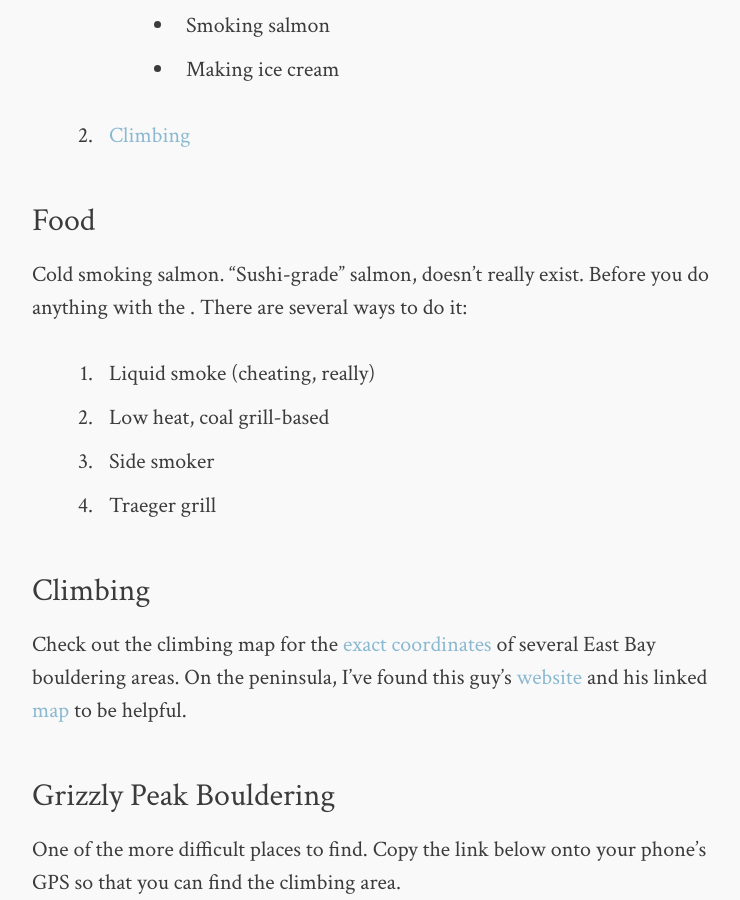
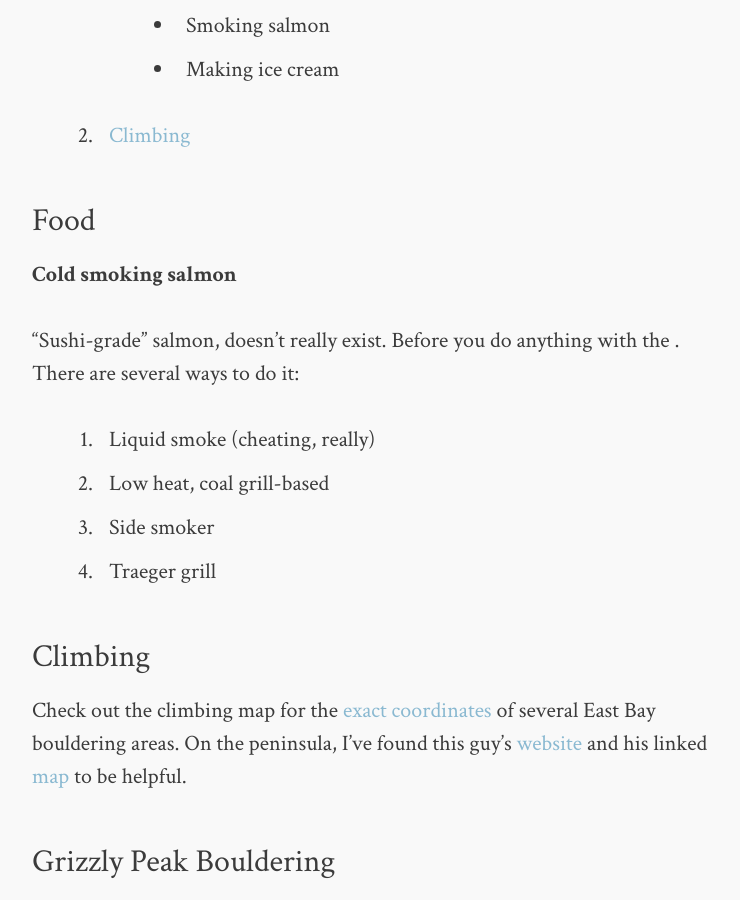
Before and after one commit to UCKarl/UCKarl.github.io, a Jekyll site: the page built from interests.md, in a window 1280 px wide and 900 px high, scrolled down 379 px. Shown: the whole window, without its empty margins (268-1008 px from the left). Built offline with Jekyll 4.4.1, drawn with Linux system fonts in a browser that asks for light colours; comment, search, counter and statistics services are not loaded; some of the changed lines change nothing that is shown.

Commit message:
Update interests.md

```diff
--- a/interests.md
+++ b/interests.md
@@ -12,16 +12,20 @@
   * Making ice cream
 2. [Climbing](#Climbing)
 
-### Food <a name="Food"></a>
+<a name="Food"></a>
+### Food
 
-Cold smoking salmon. "Sushi-grade" salmon, doesn't really exist. Before you do anything with the . There are several ways to do it:
+**Cold smoking salmon**
+
+"Sushi-grade" salmon, doesn't really exist. Before you do anything with the . There are several ways to do it:
 
 1. Liquid smoke (cheating, really)
 2. Low heat, coal grill-based
 3. Side smoker
 4. Traeger grill
 
-### Climbing <a name="Climbing"></a>
+<a name="Climbing"></a>
+### Climbing
 
 Check out the climbing map for the [exact coordinates](https://www.google.com/maps/d/viewer?mid=zLHKHr8srqkI.kpkaPD1cy8NM) of several East Bay bouldering areas. On the peninsula, I've found this guy's [website](http://web.stanford.edu/~clint/) and his linked [map](http://web.stanford.edu/~clint/ba/) to be helpful.
 
```
